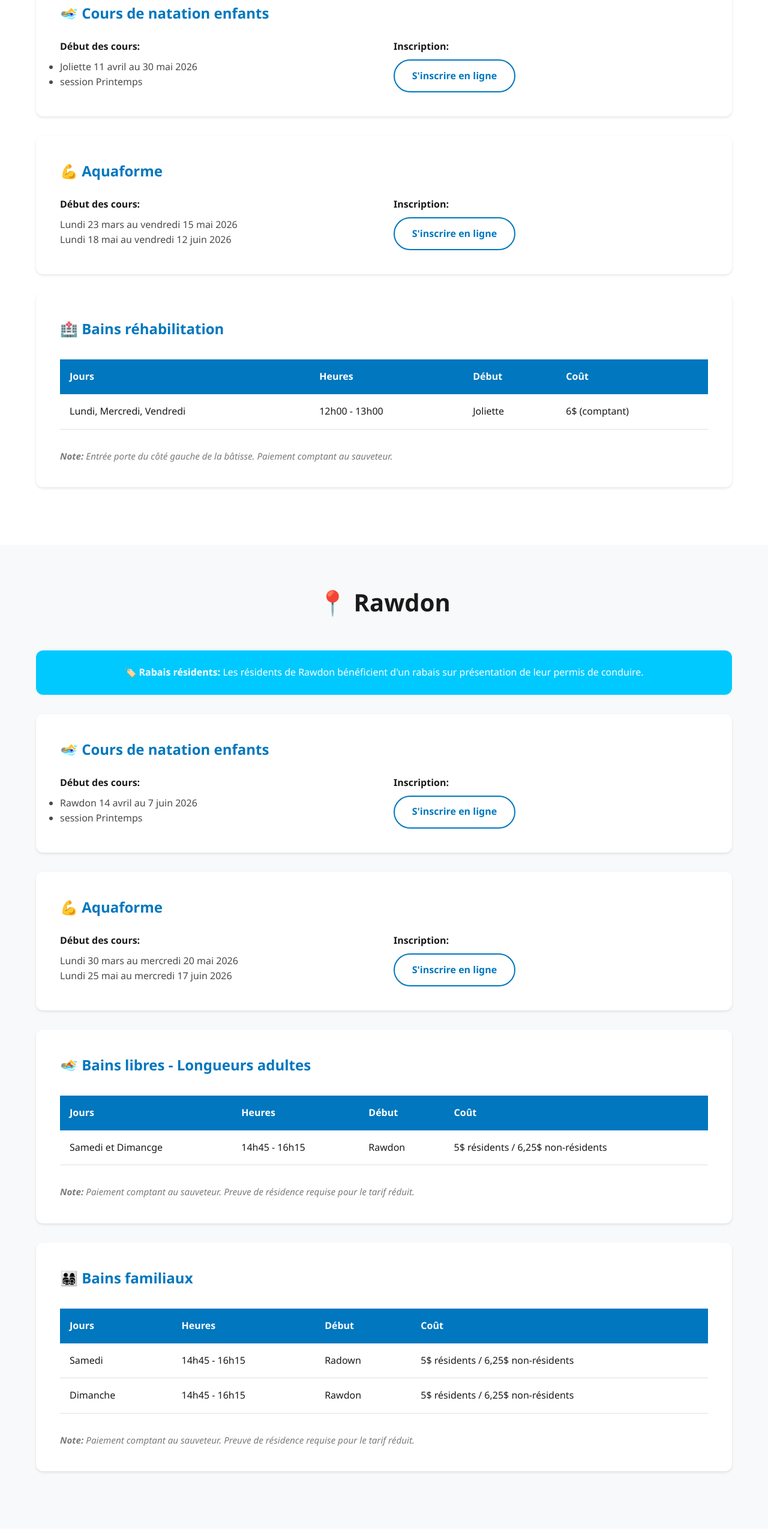
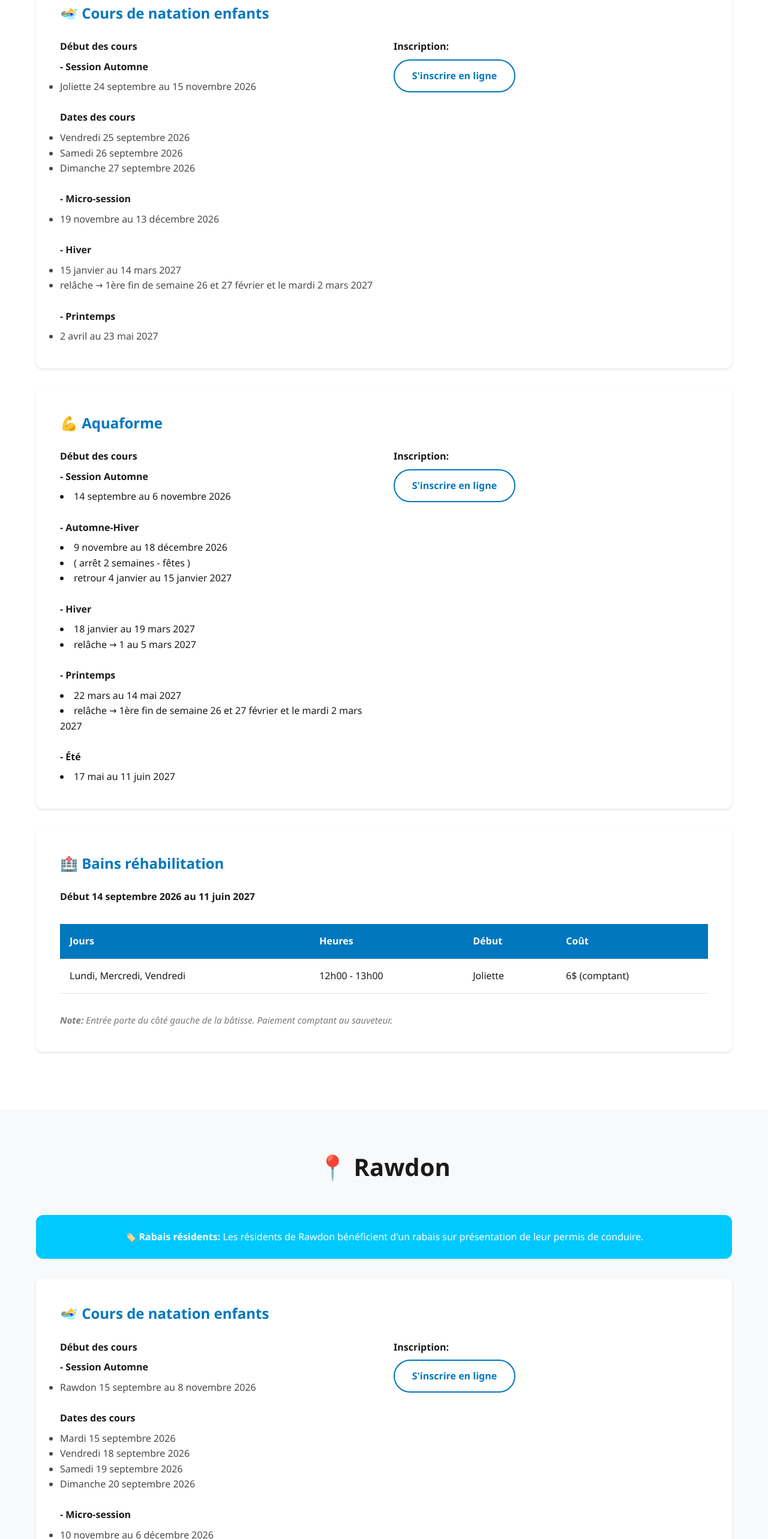
Before and after one commit to rverssoi-code/natation-en-forme, a plain HTML site: page pages/horaires.html in a window 1280 px wide. Shown: the part 875-3440 px from the top of the page at 60% size. Drawn offline with Linux system fonts and the light colour scheme.

Commit message:
Update_horraire

```diff
--- a/pages/horaires.html
+++ b/pages/horaires.html
@@ -78,11 +78,21 @@
                 <h3>🏊‍♀️ Cours de natation enfants</h3>
                 <div class="info-grid">
                     <div class="info-item">
-                        <strong>Début des cours:</strong>
+                        <strong>Début des cours</strong>
                         <ul>
-                            <li>Joliette 11 avril au 30 mai 2026</li>
-                            <li>session Printemps</li>
-
+                            <strong>- Session Automne</strong>
+                            <li>Joliette 24 septembre au 15 novembre 2026</li>
+                            <br><strong>Dates des cours</strong>
+                            <li>Vendredi 25 septembre 2026</li>
+                            <li>Samedi 26 septembre 2026</li>
+                            <li>Dimanche 27 septembre 2026</li>
+                            <br><strong>- Micro-session</strong>
+                            <li>19 novembre au 13 décembre 2026</li>
+                            <br><strong>- Hiver</strong>
+                            <li>15 janvier au 14 mars 2027</li>
+                            <li>relâche →  1ère fin de semaine 26 et 27 février et le mardi 2 mars 2027</li>
+                            <br><strong>- Printemps</strong>
+                            <li>2 avril au 23 mai 2027</li>
                         </ul>
                     </div>
                     <div class="info-item">
@@ -97,9 +107,22 @@
                 <h3>💪 Aquaforme</h3>
                 <div class="info-grid">
                     <div class="info-item">
-                        <strong>Début des cours:</strong>
-                        <p>Lundi 23 mars au vendredi 15 mai 2026</p>
-                        <p>Lundi 18 mai au vendredi 12 juin 2026</p>
+                        <strong>Début des cours</strong>
+
+                        <strong>- Session Automne</strong>
+                            <li>14 septembre au 6 novembre 2026</li>
+                            <br><strong>- Automne-Hiver</strong>
+                            <li>9 novembre au 18 décembre 2026</li>
+                            <li>( arrêt 2 semaines - fêtes )</li>
+                            <li>retrour 4 janvier au 15 janvier 2027</li>
+                            <br><strong>- Hiver</strong>
+                            <li>18 janvier au 19 mars 2027</li>
+                            <li>relâche →    1 au 5 mars 2027</li>
+                            <br><strong>- Printemps</strong>
+                            <li>22 mars au 14 mai 2027</li>
+                            <li>relâche →  1ère fin de semaine 26 et 27 février et le mardi 2 mars 2027</li>
+                            <br><strong>- Été</strong>
+                            <li>17 mai au 11 juin 2027</li>
 
                     </div>
                     <div class="info-item">
@@ -113,6 +136,9 @@
             <!-- Bains Réhabilitation Joliette -->
             <div class="horaire-bloc">
                 <h3>🏥 Bains réhabilitation</h3>
+                <div class="info-item">
+                        <strong>Début 14 septembre 2026 au 11 juin 2027</strong>
+                    </div>
                 <div class="schedule-table">
                     <table>
                         <thead>
@@ -153,11 +179,22 @@
                 <h3>🏊‍♀️ Cours de natation enfants</h3>
                 <div class="info-grid">
                     <div class="info-item">
-                        <strong>Début des cours:</strong>
+                        <strong>Début des cours</strong>
                         <ul>
-                            <li>Rawdon 14 avril au 7 juin 2026</li>
-                            <li>session Printemps</li>
-
+                            <strong>- Session Automne</strong>
+                            <li>Rawdon 15 septembre au 8 novembre 2026</li>
+                            <br><strong>Dates des cours</strong>
+                            <li>Mardi 15 septembre 2026</li>
+                            <li>Vendredi 18 septembre 2026</li>
+                            <li>Samedi 19 septembre 2026</li>
+                            <li>Dimanche 20 septembre 2026</li>
+                            <br><strong>- Micro-session</strong>
+                            <li>10 novembre au 6 décembre 2026</li>
+                            <br><strong>- Hiver</strong>
+                            <li>19 janvier au 23 mars</li>
+                            <li>relâche →  1ère fin de semaine 26 et 27 février et le mardi 2 mars 2027</li>
+                            <br><strong>- Printemps</strong>
+                            <li>6 avril - 30 mai 2027</li>
                         </ul>
                     </div>
                     <div class="info-item">
@@ -173,9 +210,22 @@
                 <h3>💪 Aquaforme</h3>
                 <div class="info-grid">
                     <div class="info-item">
-                        <strong>Début des cours:</strong>
-                        <p>Lundi 30 mars au mercredi 20 mai 2026</p>
-                        <p>Lundi 25 mai au mercredi 17 juin 2026</p>
+                        <strong>Début des cours</strong>
+
+                        <strong>- Session Automne</strong>
+                            <li>14 septembre au 4 novembre 2026</li>
+                            <br><strong>- Automne-Hiver</strong>
+                            <li>9 novembre au 16 décembre 2026</li>
+                            <li>( arrêt 3 semaines - fêtes )</li>
+                            <li>retrour 11 janvier au 20 janvier 2027</li>
+                            <br><strong>- Hiver</strong>
+                            <li>25 janvier au 24 mars 2027</li>
+                            <li>relâche →    1 au 5 mars 2027</li>
+                            <br><strong>- Printemps</strong>
+                            <li>Les Lundis 5 avril au 31 mai 2027</li>
+                            <li>Les Mercredis 31 mars au 19 mai 2027</li>
+                            <br><strong>- Été</strong>
+                            <li>26 mai au 16 juin 2027</li>
 
                     </div>
                     <div class="info-item">
@@ -189,6 +239,9 @@
             <!-- Bains libres Rawdon -->
             <div class="horaire-bloc">
                 <h3>🏊 Bains libres - Longueurs adultes</h3>
+                <div class="info-item">
+                        <strong>Début 14 septembre 2026</strong>
+                    </div>
                 <div class="schedule-table">
                     <table>
                         <thead>
@@ -201,9 +254,19 @@
                         </thead>
                         <tbody>
                             <tr>
-                                <td>Samedi et Dimancge</td>
+                                <td>Lundi - Mercredi </td>
                                 <td>14h45 - 16h15</td>
-                                <td>Rawdon</td>
+                                <td>14 Septembre</td>
+                                <td>5$ résidents / 6,25$ non-résidents</td>
+                            </tr>
+                        </tbody>
+                    </table>
+                    <table>
+                        <tbody>
+                            <tr>
+                                <td>-*-   Vendredi   -*-</td>
+                                <td>20h00 - 21h00</td>
+                                <td>18 Septembre</td>
                                 <td>5$ résidents / 6,25$ non-résidents</td>
                             </tr>
                         </tbody>
@@ -215,6 +278,9 @@
             <!-- Bains familiaux Rawdon -->
             <div class="horaire-bloc">
                 <h3>👨‍👩‍👧‍👦 Bains familiaux</h3>
+                <div class="info-item">
+                        <strong>19 septembre au 6 décembre 2026</strong>
+                    </div>
                 <div class="schedule-table">
                     <table>
                         <thead>
```
Also changed, not shown: pages/programmes.html (+26 -12 lines).
